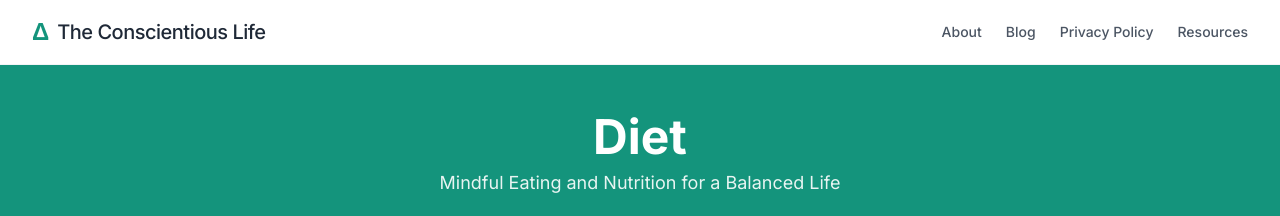
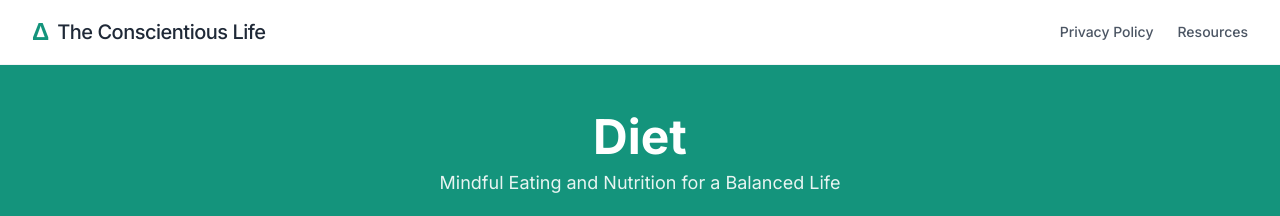
Before and after one commit to theconscientiouslife1-coder/TheCL, a Jekyll site: the page diet.html, which Jekyll copies as it is, in a window 1280 px wide. Shown: the top 216 px of the page. Built offline with Jekyll 4.4.1, drawn with Linux system fonts in a browser that asks for light colours; nearby versions of some CDN libraries.

Commit message:
Remove About and Blog links from header

```diff
--- a/diet.html
+++ b/diet.html
@@ -38,7 +38,7 @@
 </head>
 <body class="bg-neutral-50 text-gray-800">
 
-    <header id="main-header" class="bg-white shadow-sm border-b border-gray-100">
+  <header id="main-header" class="bg-white shadow-sm border-b border-gray-100">
         <div class="container mx-auto px-4 sm:px-6 lg:px-8">
             <div class="flex justify-between items-center py-4">
                 <a href="index.html" class="flex items-center space-x-2 text-gray-800">
@@ -47,8 +47,6 @@
                 </a>
 
                 <nav class="hidden md:flex items-center space-x-6 text-sm font-medium text-gray-600">
-                    <a href="about.html" class="hover:text-[#14947c] transition-colors">About</a>
-                    <a href="blog.html" class="hover:text-[#14947c] transition-colors">Blog</a>
                     <a href="#" class="hover:text-[#14947c] transition-colors">Privacy Policy</a>
                     <a href="#" class="hover:text-[#14947c] transition-colors">Resources</a>
                 </nav>
```
